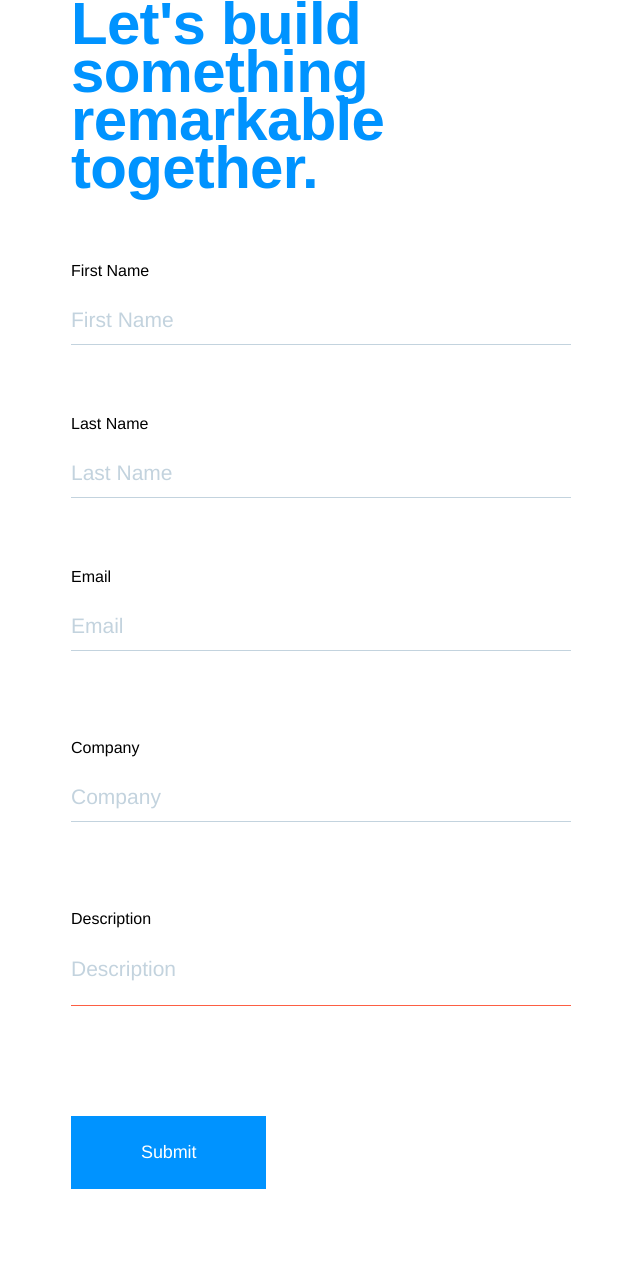
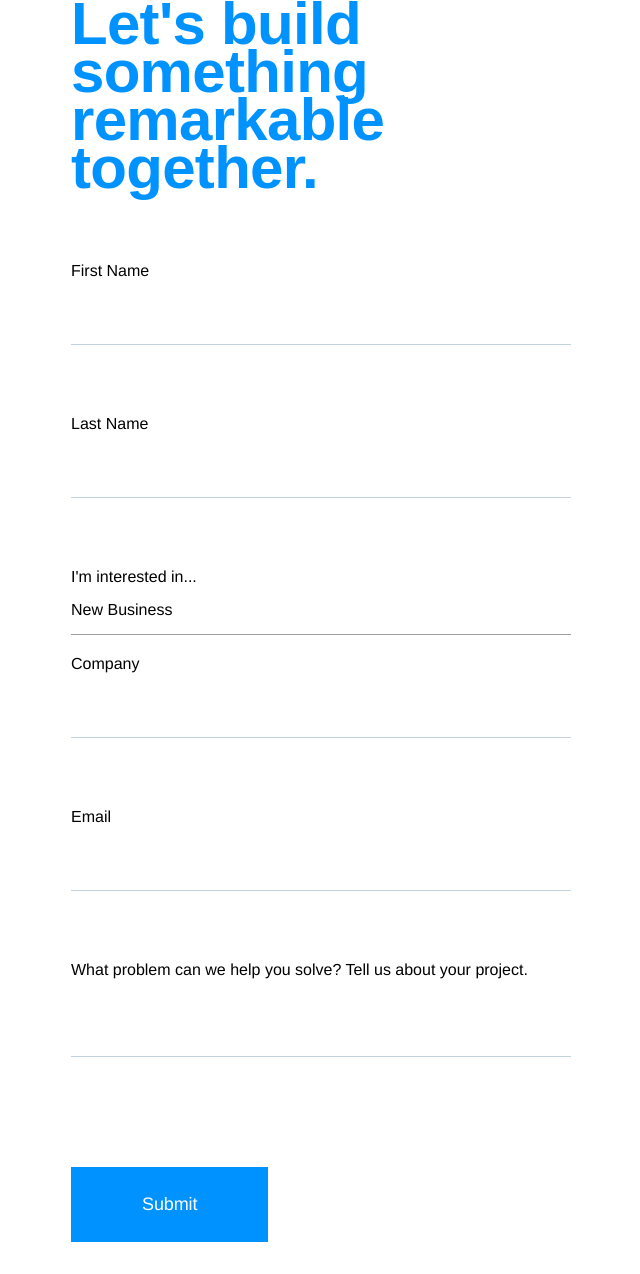
Before and after one commit to bwilliamsProlificinteractive/Test, a PHP site: page / in a window 1280 px wide. Shown: the whole page, without its empty margins (319-959 px from the left). After the commit the page ends 1242 px from the top, so only its background shows below. Run offline with PHP 8.4, Linux system fonts and the light colour scheme; some web fonts are replaced.

Commit message:
Label Update Today

```diff
--- a/index.php
+++ b/index.php
@@ -1,20 +1,21 @@
 <?php
-?>
-<!--  ----------------------------------------------------------------------  -->
+?><!--  ----------------------------------------------------------------------  -->
 <!--  NOTE: Please add the following <META> element to your page <HEAD>.      -->
 <!--  If necessary, please modify the charset parameter to specify the        -->
 <!--  character set of your HTML page.                                        -->
 <!--  ----------------------------------------------------------------------  -->
+
 <META HTTP-EQUIV="Content-type" CONTENT="text/html; charset=UTF-8">
+<link rel="stylesheet" type="text/css" href="copiedCSS.css"/>
 
 <!--  ----------------------------------------------------------------------  -->
 <!--  NOTE: Please add the following <FORM> element to your page.             -->
 <!--  ----------------------------------------------------------------------  -->
-<link rel="stylesheet" type="text/css" href="copiedCSS.css"/>
-<div class="connect-section"><form class="connect-form" action="https://webto.salesforce.com/servlet/servlet.WebToLead?encoding=UTF-8" method="POST">
+
+<form class="connect-form" action="https://webto.salesforce.com/servlet/servlet.WebToLead?encoding=UTF-8" method="POST">
 
 <input type=hidden name="oid" value="00D1I000003nSqw">
-<input type=hidden name="retURL" value="http://">
+<input type=hidden name="retURL" value="https://www.prolificinteractive.com/work/">
 
 <!--  ----------------------------------------------------------------------  -->
 <!--  NOTE: These fields are optional debugging elements. Please uncomment    -->
@@ -24,16 +25,20 @@
 <!--  value="bwilliams@prolificinteractive.com">                              -->
 <!--  ----------------------------------------------------------------------  -->
 <h2 class="connect-section-headline">Let's build something remarkable together.</h2>
-<label for="first_name">First Name</label><div class="input-field"> <input id="first_name" maxlength="40" placeholder="First Name" name="first_name" size=20 type="text" /><br></div>
+<label for="first_name">First Name</label><div class="input-field"><input  id="first_name" maxlength="40" name="first_name" size="20" type="text" /><br></div>
 
-<label for="last_name">Last Name</label> <div class="input-field"> <input  id="last_name" maxlength="80" placeholder="Last Name" name="last_name" size="20" type="text" /><br> </div>
+<label for="last_name">Last Name</label><div class="input-field"><input  id="last_name" maxlength="80" name="last_name" size="20" type="text" /><br></div>
 
-<label for="email">Email</label> <div class="input-field"> <input  id="email" maxlength="80" placeholder="Email" name="email" size="60" type="text" /></div><br>
+I'm interested in...<select  id="00N1I00000LqV18" name="00N1I00000LqV18" title="Connect Form - Interested in:"><option value=""><div class="input-field input-field-interested-in"> <div class="select-wrapper"><span class="caret">▼</span>
+	<input type="text" class="select-dropdown" readonly="true" value="New Business"><ul class="dropdown-content select-dropdown" style="width: 350px; position: absolute; top: 0px; left: 0px; opacity: 1; display: none;"><li class=""><span>New Business</span></li><li class=""><span>Career Opportunities</span></li><li class="active selected"><span>Press</span></li><li class=""><span>Other</span></li></ul><select id="interest" name="interest" class="initialized"><option value="New Business">New Business</option><option value="Career Opportunities">Career Opportunities</option><option value="Press">Press</option><option value="Other">Other</option> </select></div></div>
+</select><br>
 
-<label for="company">Company</label><div class="input-field"><input  id="company" maxlength="40" placeholder="Company" name="company" size="20" type="text" /></div><br>
+<label for="company">Company</label><div class="input-field"><input  id="company" maxlength="40" name="company" size="20" type="text" /><br></div>
 
-<label>Description</label><div class="input-field input-field-message"><textarea id="description" placeholder="Description" name="message" class="materialize-textarea invalid" required="" data-parsley-id="15"></textarea></div>
+<label for="email">Email</label><div class="input-field"><input  id="email" maxlength="80" name="email" size="20" type="text" /><br></div>
 
-<button type="submit" class="btn btn-primary form-submit">Submit</button>
+<label>What problem can we help you solve? Tell us about your project.</label><div class="input-field "><textarea  id="00N1I00000LqV1D" name="00N1I00000LqV1D" class="materialize-textarea"></textarea><br></div>
 
-</form></div>
+<input type="submit" class="btn btn-primary form-submit" name="submit">
+
+</form>
```
